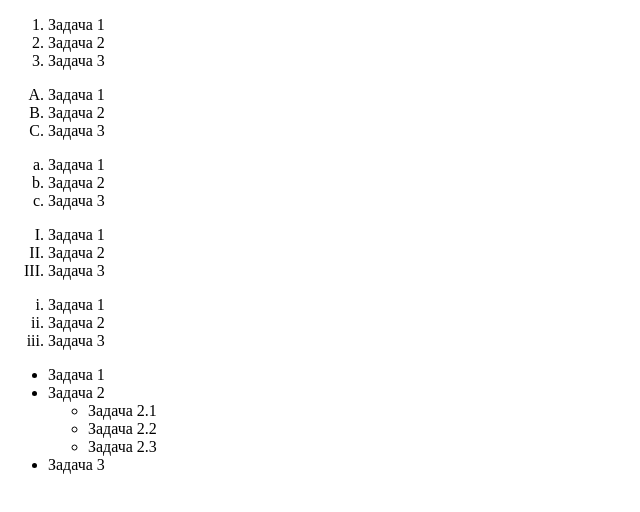
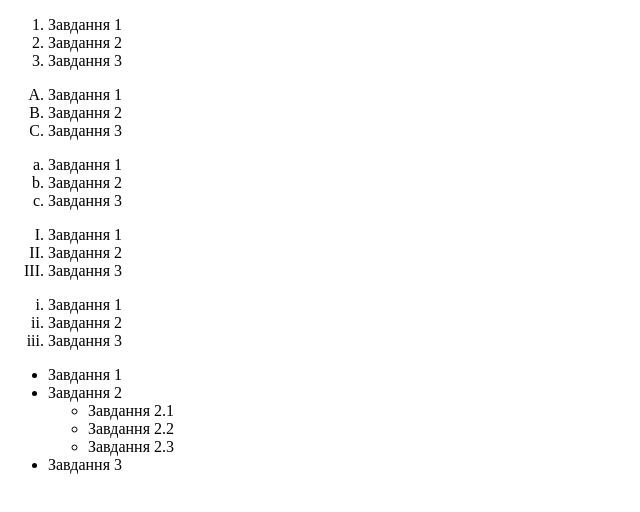
Before and after one commit to khomyart/khomyart.github.io, a plain HTML site: page index.html in a window 1280 px wide. Shown: the whole page, without its empty margins (0-640 px from the left). Drawn offline with Linux system fonts and the light colour scheme.

Commit message:
Final change
Задача -> Завдання

```diff
--- a/index.html
+++ b/index.html
@@ -6,40 +6,40 @@
     </head>
     <body>
         <ol> <!--номерований список-->
-            <li>Задача 1</li>
-            <li>Задача 2</li>
-            <li>Задача 3</li>
+            <li>Завдання 1</li>
+            <li>Завдання 2</li>
+            <li>Завдання 3</li>
             <p></p>
         </ol>
         <ol style="list-style-type: upper-latin"> <!--заданий стиль = латинські букви верхнього регістру-->
-            <li>Задача 1</li>
-            <li>Задача 2</li>
-            <li>Задача 3</li>
+            <li>Завдання 1</li>
+            <li>Завдання 2</li>
+            <li>Завдання 3</li>
         </ol>
         <ol style="list-style-type: lower-latin">
-            <li>Задача 1</li>
-            <li>Задача 2</li>
-            <li>Задача 3</li>
+            <li>Завдання 1</li>
+            <li>Завдання 2</li>
+            <li>Завдання 3</li>
         </ol>
         <ol style="list-style-type: upper-roman">
-            <li>Задача 1</li>
-            <li>Задача 2</li>
-            <li>Задача 3</li>
+            <li>Завдання 1</li>
+            <li>Завдання 2</li>
+            <li>Завдання 3</li>
         </ol>
         <ol style = "list-style-type: lower-roman">
-            <li>Задача 1</li>
-            <li>Задача 2</li>
-            <li>Задача 3</li>
+            <li>Завдання 1</li>
+            <li>Завдання 2</li>
+            <li>Завдання 3</li>
         </ol>
         <ul>
-            <li>Задача 1</li>
-            <li>Задача 2</li>
+            <li>Завдання 1</li>
+            <li>Завдання 2</li>
             <ul>
-                <li>Задача 2.1</li>
-                <li>Задача 2.2</li>
-                <li>Задача 2.3</li>
+                <li>Завдання 2.1</li>
+                <li>Завдання 2.2</li>
+                <li>Завдання 2.3</li>
             </ul>
-            <li>Задача 3</li>
+            <li>Завдання 3</li>
         </ul>
     </body>
 </htm>
```
